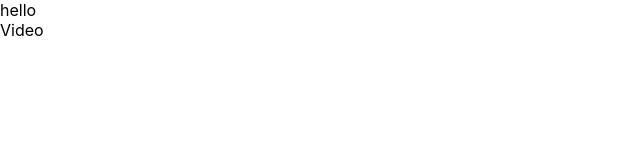
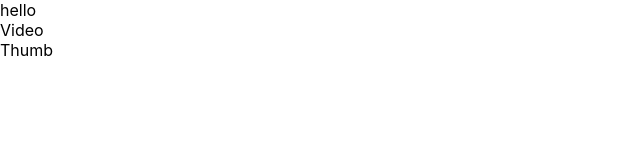
Before and after one commit to iam-gk/React, a React (Create React App) app in the folder react-app/: page / in a window 1280 px wide. Shown: the top 160 px of the page, without its empty margins (0-640 px from the left). Built offline with nearby package versions, Linux system fonts and the light colour scheme.

Commit message:
6-> 2(i) Exporting multiple components

```diff
--- a/react-app/src/App.js
+++ b/react-app/src/App.js
@@ -1,4 +1,4 @@
-import Video from './components/Video'
+import {Video,Thumb} from './components/Video'
 
 function App() {
   return (<>
@@ -6,6 +6,7 @@
       hello
     </div>
     <Video></Video>
+    <Thumb></Thumb>
   </>)
 }
 
--- a/react-app/src/components/Video.js
+++ b/react-app/src/components/Video.js
@@ -10,4 +10,15 @@
     )
 }
 
-export default Video;
+function Thumb() {
+    return (
+        <>
+            <div>
+                Thumb
+            </div>
+
+        </>
+
+    )
+}
+export {Video,Thumb} ;
```
